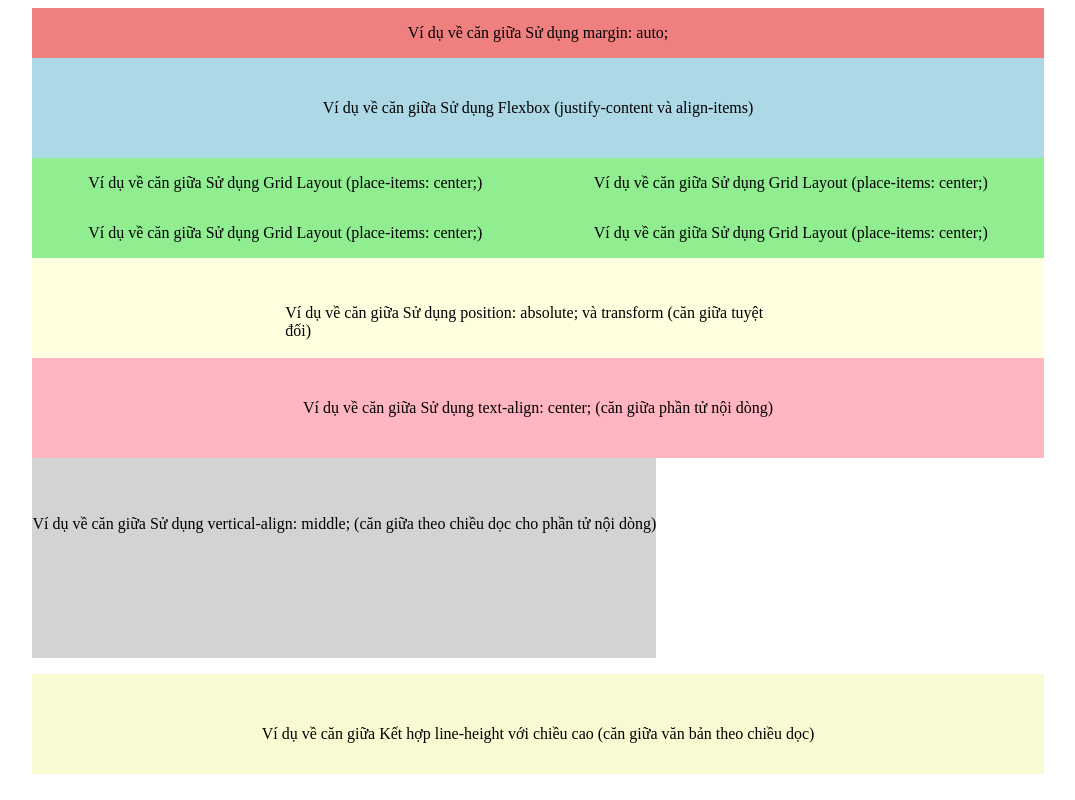
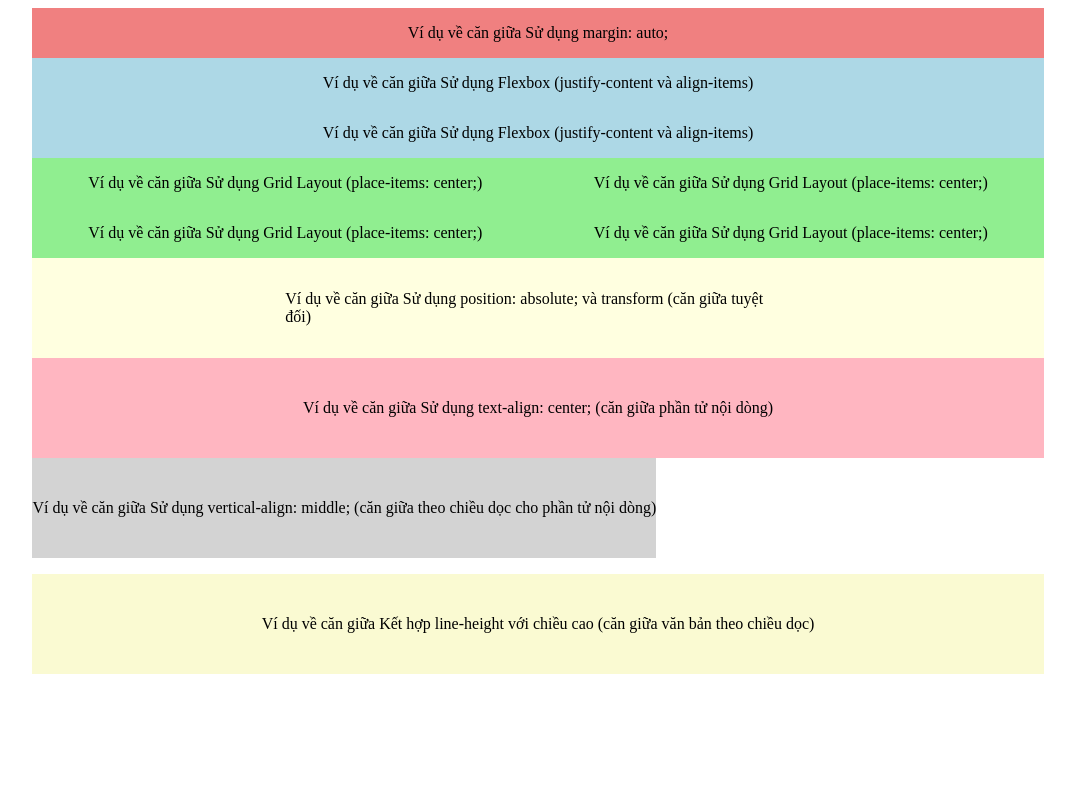
Before and after one commit to hdtruong231/ReactJS, a plain HTML site: page BT3/index.html in a window 1280 px wide. Shown: the whole page, without its empty margins (102-1177 px from the left). Drawn offline with Linux system fonts and the light colour scheme.

Commit message:
fix-bt2-3

```diff
--- a/BT2/style.css
+++ b/BT2/style.css
@@ -147,11 +147,11 @@ body {
     gap: 30px;
 }
 .about{
-    height: 110px;
+    height: 150px;
 }
 .fas
 {
-    padding: 0 10px 0 35px;
+    padding: 10px 10px 20px 35px;
 }
 .social-icons
 {
--- a/BT3/index.html
+++ b/BT3/index.html
@@ -11,6 +11,7 @@
             <p>Ví dụ về căn giữa Sử dụng margin: auto;</p>
         </div>
         <div class="vd2">
+            <p>Ví dụ về căn giữa Sử dụng Flexbox (justify-content và align-items)</p>
             <p>Ví dụ về căn giữa Sử dụng Flexbox (justify-content và align-items)</p>
         </div>
         <div class="vd3">
--- a/BT3/style.css
+++ b/BT3/style.css
@@ -10,8 +10,6 @@
     margin:auto;
     display: flex;
     justify-content: center;
-
-
 }
 
 /* Ví dụ 2: Sử dụng Flexbox */
@@ -21,6 +19,7 @@
     align-items: center;     /* Căn giữa theo chiều dọc */
     height: 100px;
     background-color: lightblue;
+    flex-direction: column;
 }
 
 /* Ví dụ 3: Sử dụng Grid Layout */
@@ -42,10 +41,11 @@
 
 .vd4 p {
     position: absolute;
-    height: 100px;
-    top: 80%;
+    height: 68px;
+    top: 50%;
     left: 50%;
     transform: translate(-50%, -50%);
+
 
 }
 
@@ -61,18 +61,18 @@
 
 /* Ví dụ 6: Sử dụng vertical-align: middle; */
 .vd6 {
-    height: 200px;
+    height: 100px;
     background-color: lightgray;
     display: inline-block;
     vertical-align: middle;
-    line-height: 100px; /* Giúp căn giữa văn bản theo chiều dọc */
+    line-height: 68px; /* Giúp căn giữa văn bản theo chiều dọc */
     text-align: center;
 }
 
 /* Ví dụ 7: Kết hợp line-height với chiều cao */
 .vd7 {
     height: 100px;
-    line-height: 120px; /* Căn giữa theo chiều dọc */
+    line-height: 100px; /* Căn giữa theo chiều dọc */
     text-align: center; /* Căn giữa theo chiều ngang */
     background-color: lightgoldenrodyellow;
 }
```
